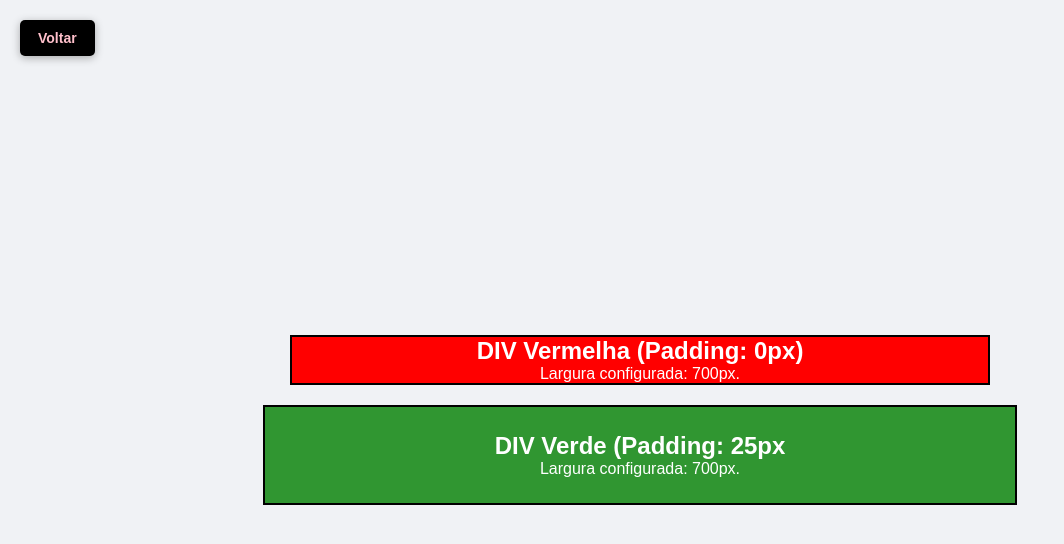
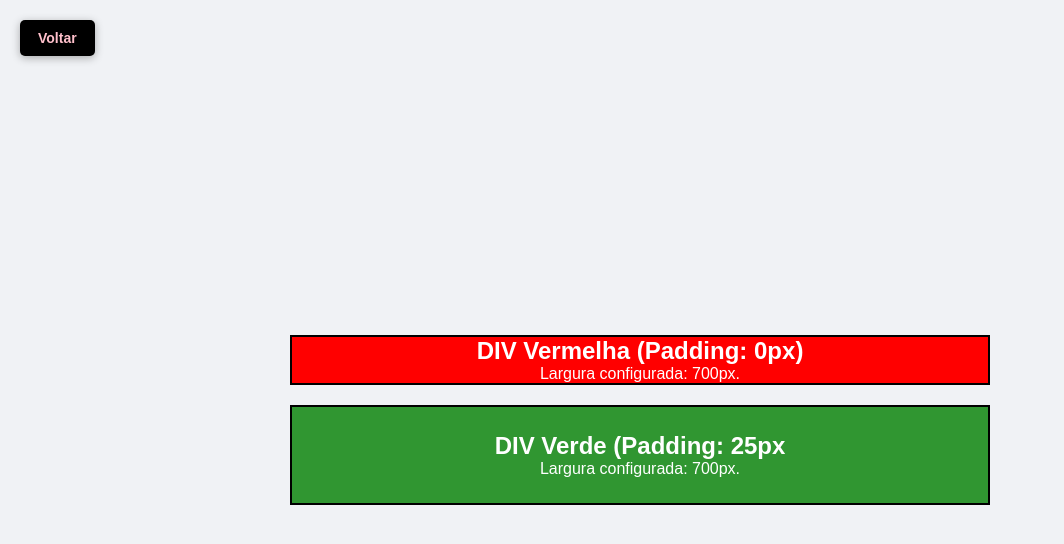
Before and after one commit to camilatorquato/Atividades-e-Projetos-Prog-Web-e-Mobile, a Next.js app in the folder atividade-01/: page /exercicio-pg-231 in a window 1280 px wide. Shown: the top 544 px of the page, without its empty margins (0-1064 px from the left). Built offline with nearby package versions, Linux system fonts and the light colour scheme.

Commit message:
Finalização final atividade

```diff
--- a/atividade-01/app/exercicio-pg-231/page.js
+++ b/atividade-01/app/exercicio-pg-231/page.js
@@ -74,6 +74,6 @@ const styles = {
     textAlign: 'center',
     border: '2px solid #000',
     margin: '0 auto',
-    boxSizing: 'content-box',
+    boxSizing: 'border-box',
   }
 };
--- a/atividade-01/app/exercicio-pg-246/page.js
+++ b/atividade-01/app/exercicio-pg-246/page.js
@@ -78,7 +78,7 @@ const styles = {
     fontWeight: 'bold',
     fontFamily: '"Times New Roman", Times, serif',
     fontSize: '18px',
-    color: 'pink',
+    color: 'black',
     transition: 'color 0.2s',
   }
 };
```
